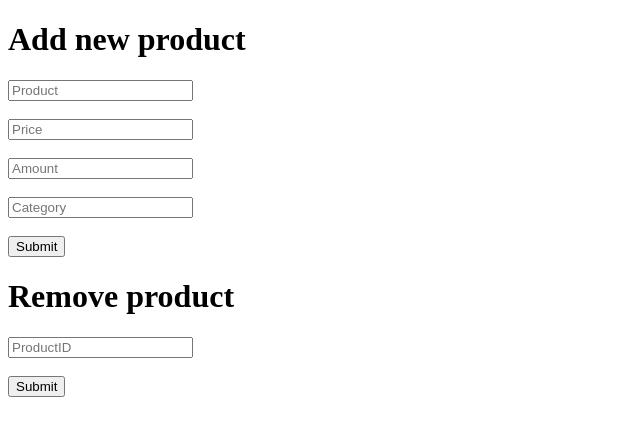
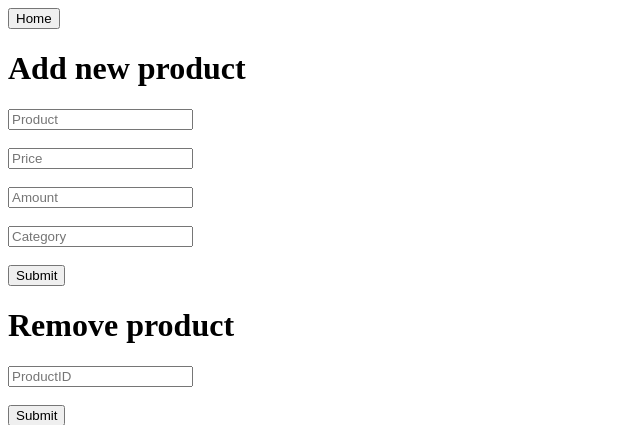
Before and after one commit to oskar-dah/Database, a PHP site: page /manageProducts.php in a window 1280 px wide. Shown: the top 425 px of the page, without its empty margins (0-640 px from the left). Run offline with PHP 8.4, Linux system fonts and the light colour scheme; a user stored in the database is signed in; data comes from the database, SQL or seed files in the repository.

Commit message:
some changes

```diff
--- a/manageProducts.php
+++ b/manageProducts.php
@@ -5,7 +5,7 @@
 <!DOCTYPE html>
 <html>
 <body>
-
+<button type="button" onclick="location.href = 'index.php';">Home</button>
 <h1>Add new product</h1>
 
 <form action = "includes/addProd.php" method = "POST">
```
